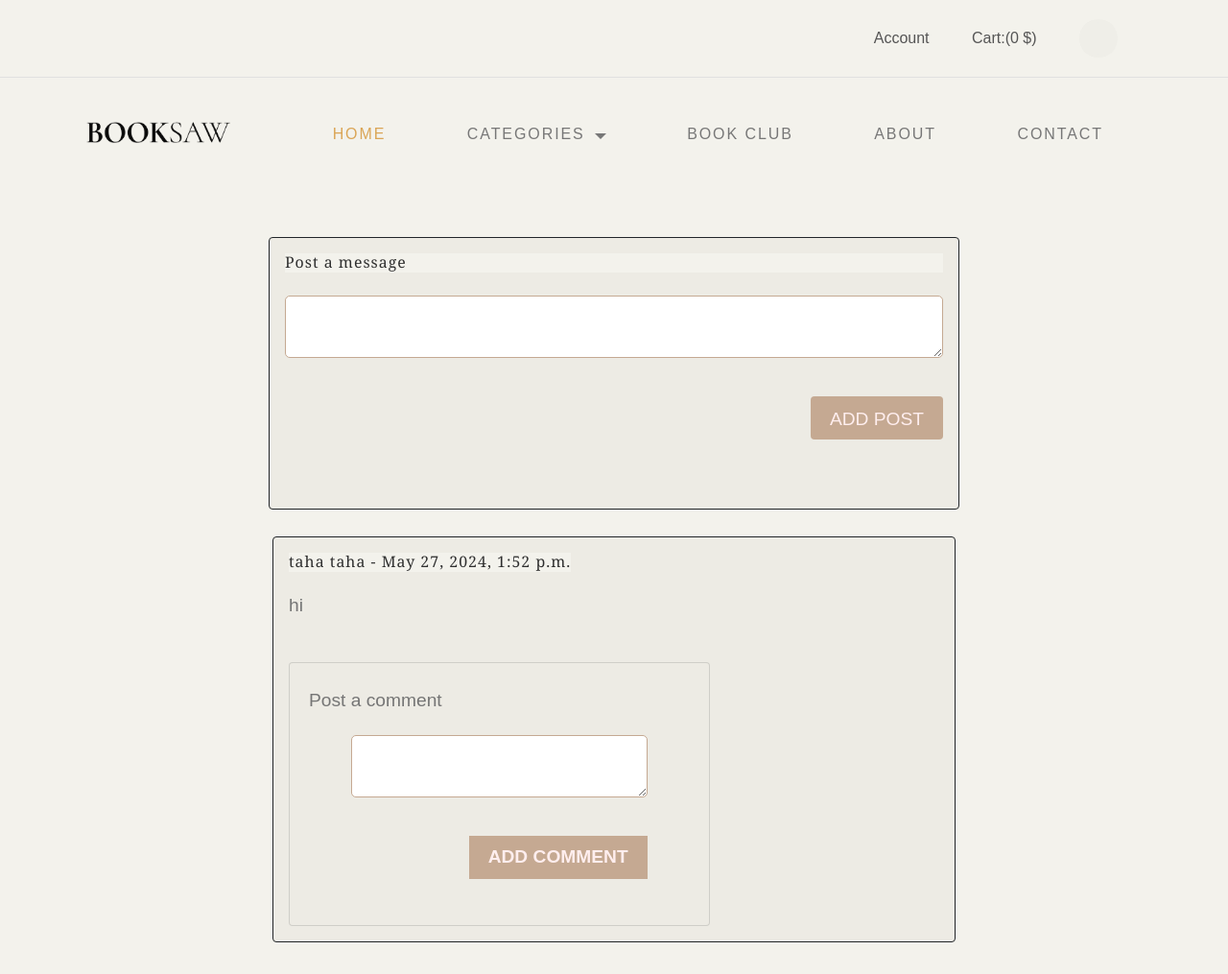
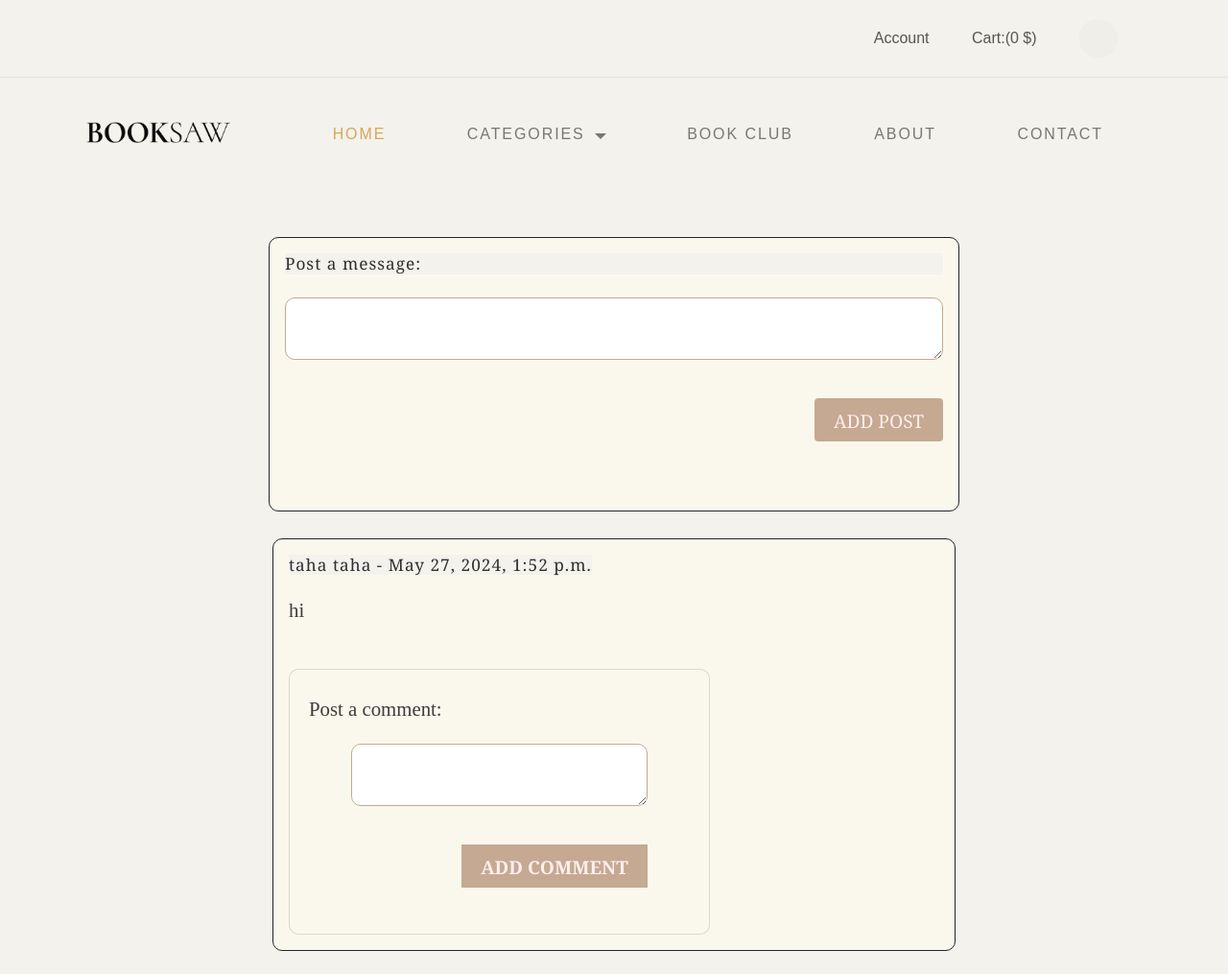
Before and after one commit to mustafataha5/New_Book_store, a Django app: template store_app/templates/wall_page.html in a window 1280 px wide. Shown: the whole page at 96% size. Before the commit the page ends 982 px from the top, so only its background shows below. Run offline with Django 3.2, Linux system fonts and the light colour scheme; the template is opened without the code that fills it: values that come from a table or form of the project are taken from there, others are empty; data comes from the database, SQL or seed files in the repository; both versions use the stored data as it was after the commit.

Commit message:
Add and update the wall comments and about us page

```diff
--- a/store_app/static/css/about.css
+++ b/store_app/static/css/about.css
@@ -51,7 +51,7 @@ body {
 
 /* Contact Form Styles */
 .contact-form {
-    background: #fff;
+    background: #faf8ed;
     padding: 20px;
     box-shadow: 0 0 10px rgba(0, 0, 0, 0.1);
 }
--- a/store_app/static/css/wall_page_style.css
+++ b/store_app/static/css/wall_page_style.css
@@ -1,16 +1,20 @@
 body,
 .card {
-  background-color: #EDEBE4;
-  font-family: Arial, sans-serif;
-  font-size: 1.2rem;
+  background-color: #faf8ed;
+  font-family:'Times New Roman', Times, serif;
+  font-size: 1.3rem;
+  color: rgb(64, 59, 59);
+  border-radius: 10px;
 }
 
 .mybtn,
 .btn {
-  background-color: #C5A992;
+  background-color: #c5a992;
+  font: bold;
   color: rgb(255, 238, 238);
   border: none;
   padding: 10px 20px;
+  font-family: Georgia, 'Times New Roman', Times, serif;
   cursor: pointer;
   font-size: 1.2rem;
   height: 45px;
@@ -19,12 +23,17 @@ body,
 .mybtn:hover,
 .btn:hover {
   background-color: #A68D79;
+  color: black;
 }
 
 .custom-textarea {
   width: 100%;
   padding: 10px;
   border: 1px solid #C5A992;
-  border-radius: 5px;
+  border-radius: 10px;
   font-size: 1.2rem;
 }
+
+.page-bottom-margin {
+  height: 20px; /* Adjust the height as needed */
+}
--- a/store_app/templates/wall_page.html
+++ b/store_app/templates/wall_page.html
@@ -102,7 +102,7 @@
       <div class="col-md-8">
         <div class="card border-dark">
           <div class="card-body form-container">
-            <h5 class="card-title mb-4">Post a message
+            <h5 class="card-title mb-4">Post a message:
               {% if messages %}
               {% for message in messages %}
               {% if message.extra_tags == 'error_post_message' %}
@@ -150,7 +150,7 @@
               <div class="col-md-8">
                 <div class="card card-bg-custom">
                   <div class="card-body px-3">
-                    <p class="card-title pt-1 px-1">Post a comment
+                    <p class="card-title pt-1 px-1">Post a comment:
                       {% if messages %}
                       {% with myextra_tags="comment_message-"|add:user.id|add:post.id %}
                       {% for message in messages %}
@@ -178,6 +178,8 @@
     </div>
     {% endfor %}
   </div>
+
+  <div class="page-bottom-margin"></div>
 </body>
 
 </html>
```
Also changed, not shown: db.sqlite3.
